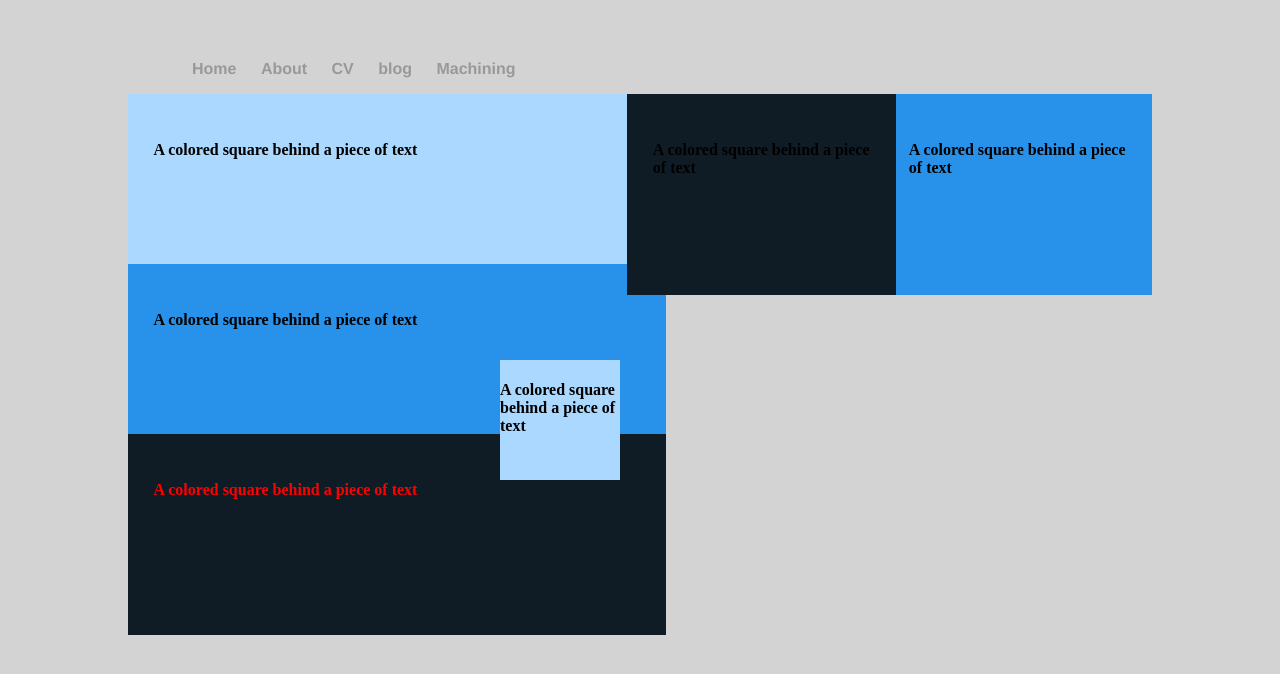
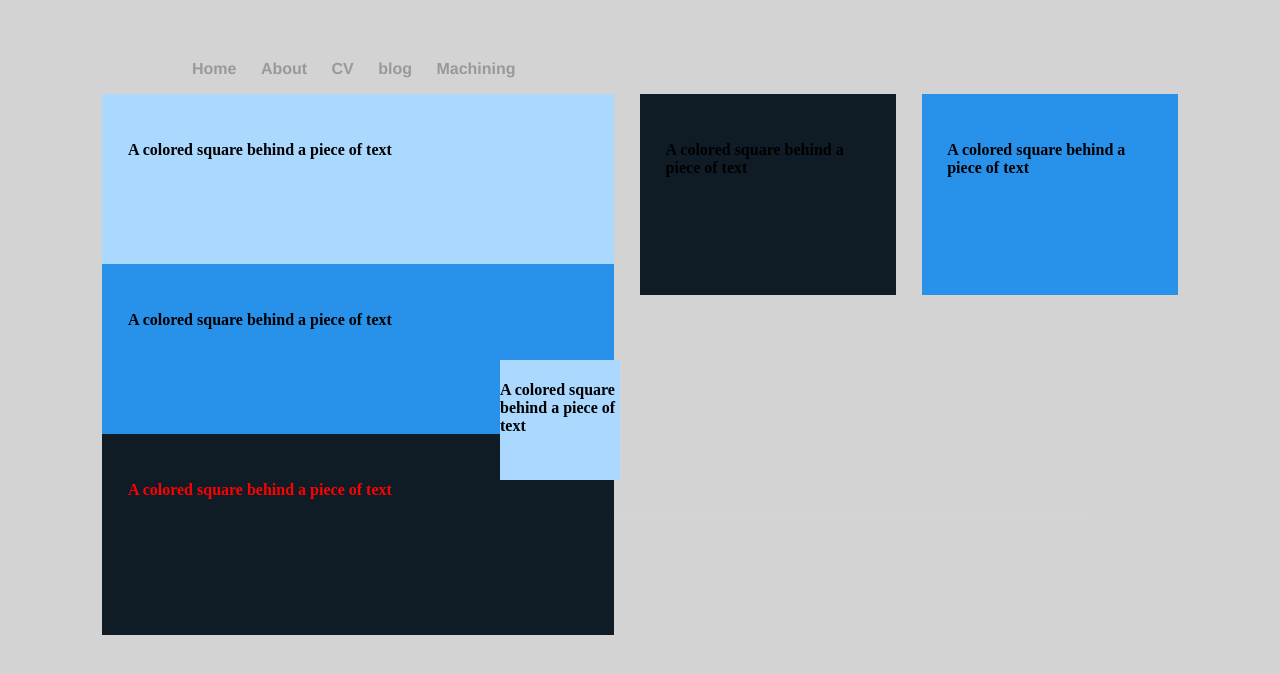
Before and after one commit to ZephyrPitre/ZephyrPitre.github.io, a Jekyll site: the page built from index.html, in a window 1280 px wide. Shown: the top 674 px of the page. Built offline with Jekyll 4.4.1, drawn with Linux system fonts in a browser that asks for light colours.

Commit message:
Update index.html

```diff
--- a/index.html
+++ b/index.html
@@ -7,8 +7,8 @@ title: Zephyr Pitre
 
 .rectangle1{
 	  position: absolute;
-  	left: 10%;
-  	width: 38%;
+  	left: 8%;
+  	width: 36%;
     height: 150px;
     Background:#ABD8FE; <!--light blue-->
     color: black;
@@ -17,8 +17,8 @@ title: Zephyr Pitre
 
 .rectangle2{
 		position: absolute;
-		left: 10%;
-		width: 38%;
+		left: 8%;
+		width: 36%;
 		top: 264px;
     height: 150px;
 		Background:#2891EA; <!--bright blue-->
@@ -27,8 +27,8 @@ title: Zephyr Pitre
 }
 .rectangle3{
 		position: absolute;
-		left: 10%;
-		width: 38%;
+		left: 8%;
+		width: 36%;
 		top: 434px;
     border-color:black;
     height: 150px;
@@ -38,8 +38,8 @@ title: Zephyr Pitre
 }
 .square1{
 		position: absolute;
-		right: 10%;
-		width: 17%;
+		right: 8%;
+		width: 16%;
     top: 94px;
     border-color:black;
     height: 150px;
@@ -52,7 +52,7 @@ title: Zephyr Pitre
     right: 30%;
     top: 94px;
     border-color:black;
-    width: 17%;
+    width: 16%;
     height: 150px;
 		Background:#0F1C26; <!--dark grey-->
     color: black;
```
